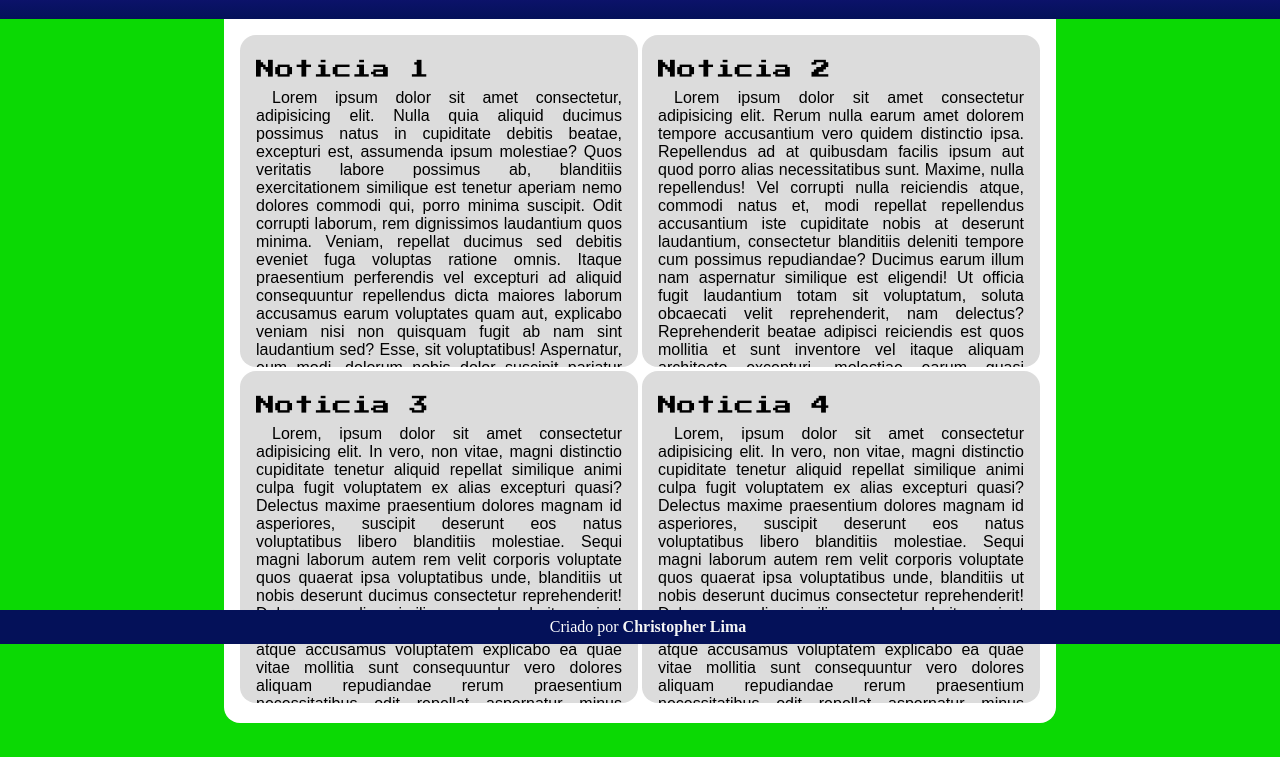
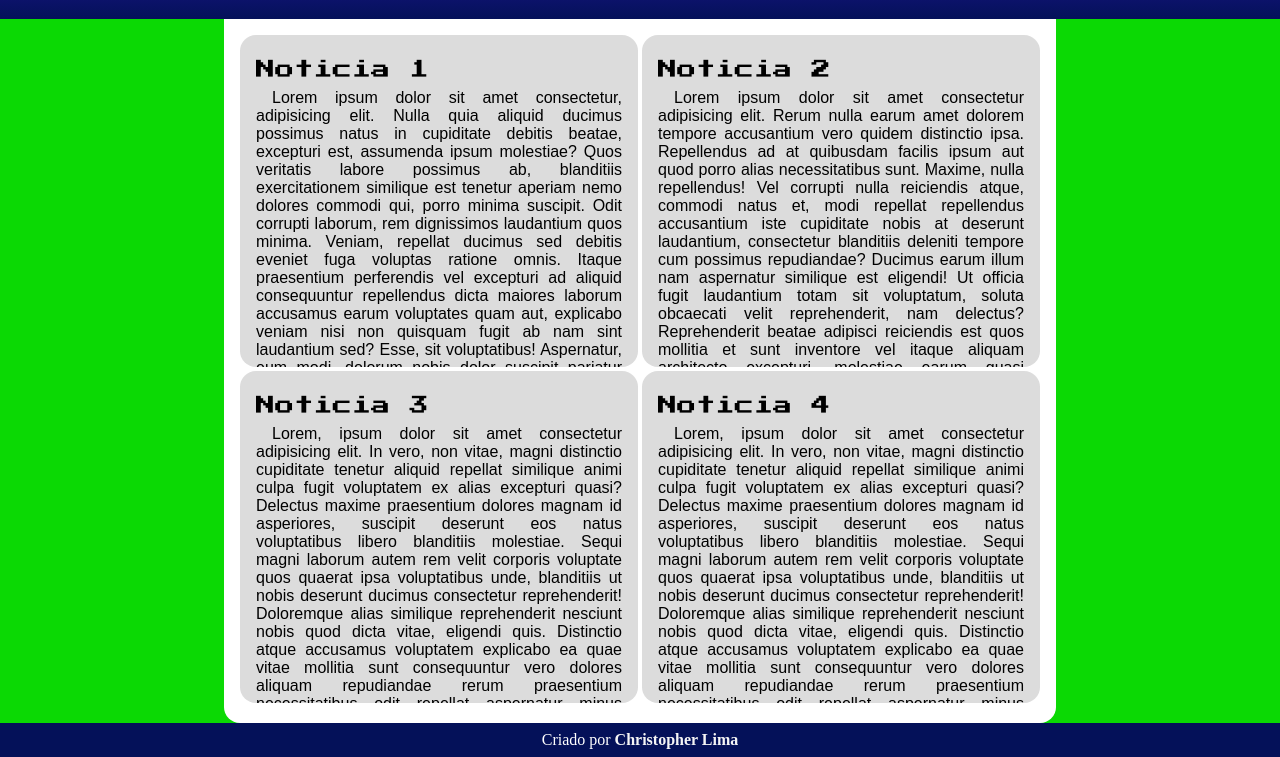
Before and after one commit to Christopher-Lima/HTML5_CSS3, a plain HTML site: page exercicios/ex018/index.html in a window 1280 px wide. Shown: the part 156-913 px from the top of the page. Before the commit the page ends 879 px from the top, so only its background shows below. Drawn offline with Linux system fonts and the light colour scheme.

Commit message:
Update style.css

```diff
--- a/exercicios/ex018/estilos/style.css
+++ b/exercicios/ex018/estilos/style.css
@@ -19,7 +19,6 @@
 body{
     margin: 0em;
     background-color: var(--cordestaque);
-    min-height: 100%;
 }
 header{
     width: 100%;
@@ -48,10 +47,7 @@ article{
     overflow: scroll;
 }
 footer{
-    position: absolute;
     bottom: 0em;
-    width: 100%;
-    margin-top: 1em;
     padding: 0.5em;
     background-color: var(--corforte);
     color: white;
```
